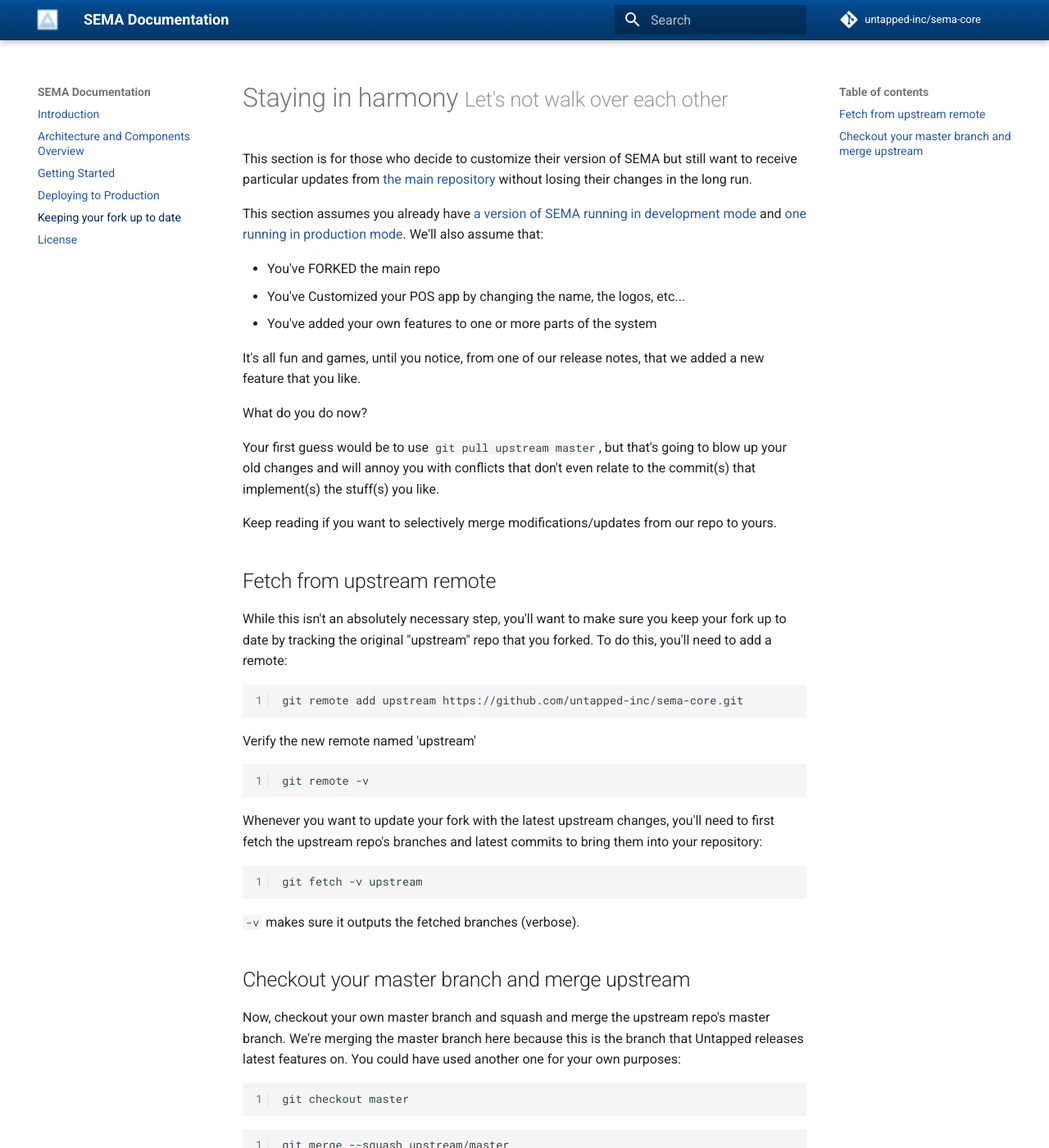
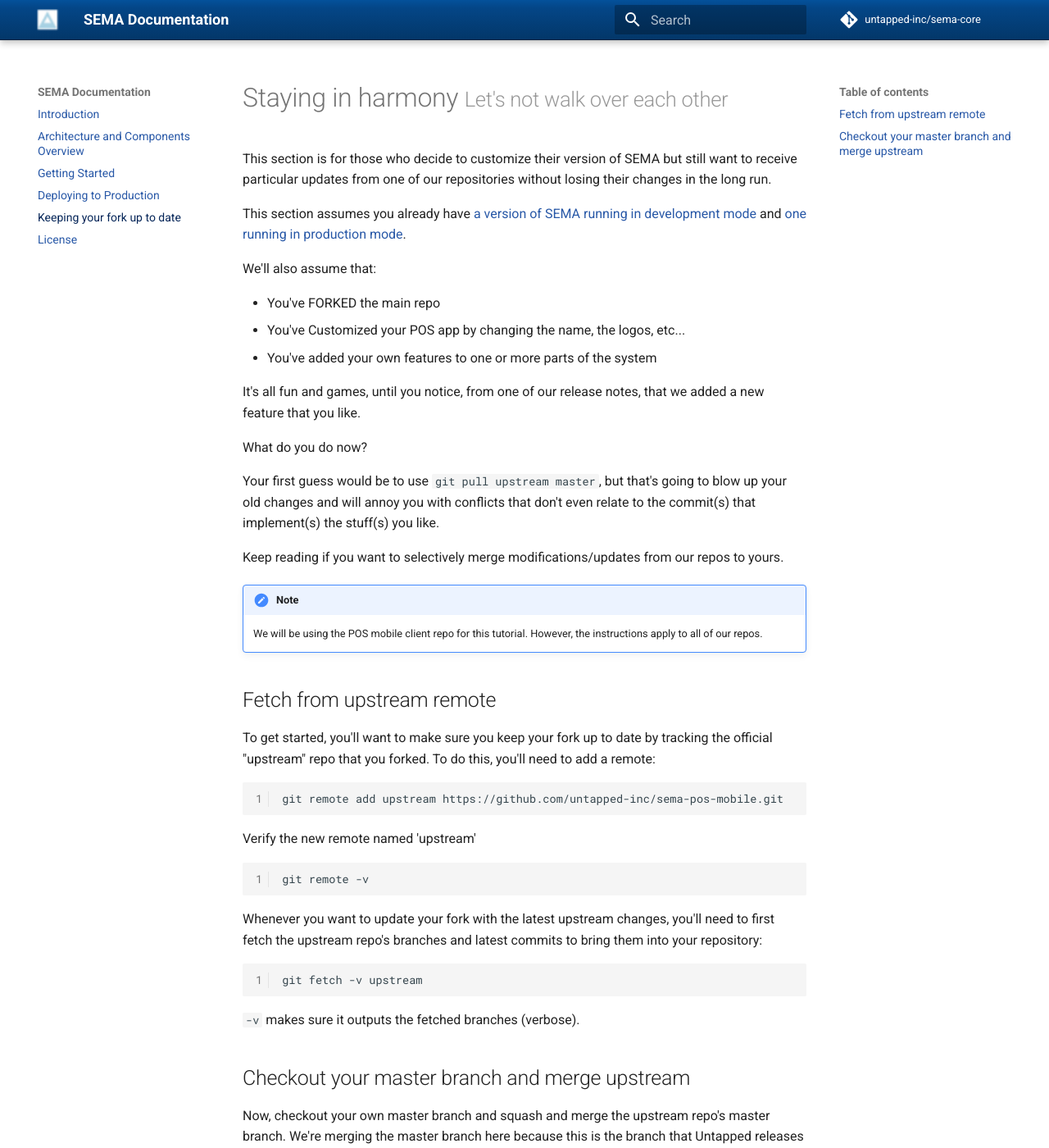
Before and after one commit to untapped-inc/sema-docs, an MkDocs documentation site: the page built from docs/staying-in-harmony.md, in a window 1280 px wide and 1400 px high. Shown: the whole window at 82% size. Built offline with MkDocs 1.6.1 and Material for MkDocs 9.7.7, drawn with Linux system fonts in a browser that asks for light colours; comment, search, counter and statistics services are not loaded; some of the changed text lies outside the part shown.

Commit message:
[Patch] Update this tut for new arch

````diff
--- a/docs/staying-in-harmony.md
+++ b/docs/staying-in-harmony.md
@@ -2,9 +2,10 @@
 
 # Staying in harmony <small>Let's not walk over each other</small>
 
-This section is for those who decide to customize their version of SEMA but still want to receive particular updates from [the main repository](https://github.com/untapped-inc/sema-core/) without losing their changes in the long run.
+This section is for those who decide to customize their version of SEMA but still want to receive particular updates from one of our repositories without losing their changes in the long run.
 
-This section assumes you already have [a version of SEMA running in development mode](/sema-docs/getting-started/) and [one running in production mode](/sema-docs/deploying-to-production/tutorial).
+This section assumes you already have [a version of SEMA running in development mode](getting-started.md) and [one running in production mode](deploying-to-production.md).
+
 We'll also assume that:
 
 * You've FORKED the main repo
@@ -17,14 +18,17 @@
 
 Your first guess would be to use `git pull upstream master`, but that's going to blow up your old changes and will annoy you with conflicts that don't even relate to the commit(s) that implement(s) the stuff(s) you like.
 
-Keep reading if you want to selectively merge modifications/updates from our repo to yours.
+Keep reading if you want to selectively merge modifications/updates from our repos to yours.
+
+!!! note
+    We will be using the POS mobile client repo for this tutorial. However, the instructions apply to all of our repos.
 
 ## Fetch from upstream remote
 
-While this isn't an absolutely necessary step, you'll want to make sure you keep your fork up to date by tracking the original "upstream" repo that you forked. To do this, you'll need to add a remote:
+To get started, you'll want to make sure you keep your fork up to date by tracking the official "upstream" repo that you forked. To do this, you'll need to add a remote:
 
 ```
-git remote add upstream https://github.com/untapped-inc/sema-core.git
+git remote add upstream https://github.com/untapped-inc/sema-pos-mobile.git
 ```
 
 Verify the new remote named 'upstream'
````
Also changed, not shown: other parts of docs/staying-in-harmony.md (+9 -4 lines).
